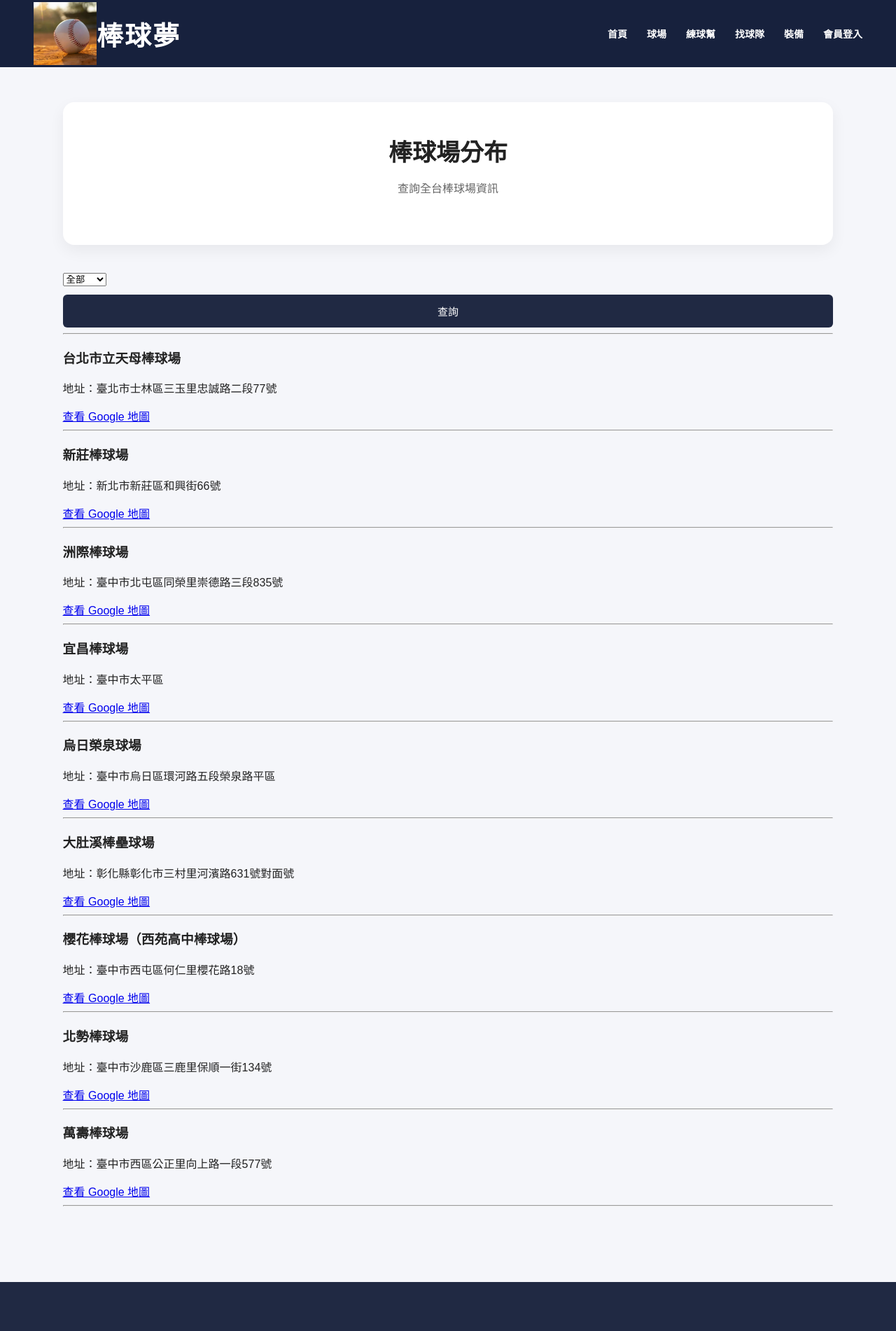
After one commit to elses003/dream-of-baseball, a Flask app: page /fields in a window 1280 px wide. The commit adds this page. Shown: the whole page at 70% size. Run offline with Flask 3, Linux system fonts and the light colour scheme.

Commit message:
新增球場與練球場功能

```diff
--- a/app.py
+++ b/app.py
@@ -5,6 +5,7 @@ from flask_login import (
     login_required, logout_user, current_user
 )
 from flask_bcrypt import Bcrypt
+import json
 import os
 import re
 
@@ -43,11 +44,67 @@ class Product(db.Model):
 def load_user(user_id):
     return User.query.get(int(user_id))
 
-
 @app.route("/")
 def home():
-    products = Product.query.all()
-    return render_template("home.html", products=products)
+    return render_template("home.html")
+
+
+@app.route("/fields")
+def fields():
+    selected_city = request.args.get("city", "全部")
+
+    with open("棒球場.json", "r", encoding="utf-8") as f:
+        all_fields = json.load(f)
+
+    cities = ["全部"]
+
+    for field in all_fields:
+        if field["city"] not in cities:
+            cities.append(field["city"])
+
+    if selected_city != "全部":
+        fields = [
+            field for field in all_fields
+            if field["city"] == selected_city
+        ]
+    else:
+        fields = all_fields
+
+    return render_template(
+        "fields.html",
+        fields=fields,
+        cities=cities,
+        selected_city=selected_city
+    )
+
+@app.route("/practices")
+def practices():
+    selected_city = request.args.get("city", "全部")
+
+    with open("練習場.json", "r", encoding="utf-8") as f:
+        all_fields = json.load(f)
+
+    cities = ["全部"]
+
+    for field in all_fields:
+        if field["city"] not in cities:
+            cities.append(field["city"])
+
+    if selected_city != "全部":
+        fields = [
+            field for field in all_fields
+            if field["city"] == selected_city
+        ]
+    else:
+        fields = all_fields
+
+    return render_template(
+        "practices.html",
+        fields=fields,
+        cities=cities,
+        selected_city=selected_city
+    )
+
 
 
 @app.route("/register", methods=["GET", "POST"])
--- a/requirements.txt
+++ b/requirements.txt
@@ -1,5 +1,8 @@
 flask
+gunicorn
 flask_sqlalchemy
 flask_login
 flask_bcrypt
-gunicorn
+pandas
+requests
+matplotlib
--- a/static/style.css
+++ b/static/style.css
@@ -22,23 +22,22 @@ body {
 .brand {
     display: flex;
     align-items: center;
-    gap: 16px;
+    gap: 15px;
 }
 
 .logo-circle {
-    width: 62px;
-    height: 62px;
-    background: white;
-    color: #17213d;
-    border-radius: 50%;
+    display: flex;
+    align-items: center;
+    justify-content: center;
     display: flex;
     align-items: center;
     justify-content: center;
 }
 
-.logo-circle span {
-    font-size: 34px;
-    transform: rotate(-15deg);
+.logo-circle img {
+    width: 90px;
+    height: 90px;
+    object-fit: contain;
 }
 
 .brand h1 {
--- a/templates/add_product.html
+++ b/templates/add_product.html
@@ -3,7 +3,7 @@
 {% block content %}
 
 <div class="form-box">
-    <h2>刊登二手商品</h2>
+    <h2>刊登商品</h2>
     <p class="hint">請填寫商品資訊</p>
 
     <form method="POST">
--- a/templates/dashboard.html
+++ b/templates/dashboard.html
@@ -11,7 +11,7 @@
 
         <ul>
             <li>會員資料</li>
-            <li><a href="/divelog">潛水日誌</a></li>
+            <li><a href="/divelog">棒球日誌</a></li>
             <li>我的商品</li>
         </ul>
     </aside>
--- /dev/null
+++ b/templates/fields.html
@@ -0,0 +1,40 @@
+{% extends "layout.html" %}
+
+{% block content %}
+
+<section class="hero">
+    <h2>棒球場分布</h2>
+    <p>查詢全台棒球場資訊</p>
+</section>
+
+<form method="GET">
+    <select name="city">
+        {% for city in cities %}
+        <option value="{{ city }}"
+            {% if city == selected_city %}selected{% endif %}>
+            {{ city }}
+        </option>
+        {% endfor %}
+    </select>
+
+    <button type="submit">查詢</button>
+</form>
+
+<hr>
+
+{% for field in fields %}
+
+<h3>{{ field.name }}</h3>
+
+
+<p>地址：{{ field.address }}</p>
+
+<a href="{{ field.map_url }}" target="_blank">
+    查看 Google 地圖
+</a>
+
+<hr>
+
+{% endfor %}
+
+{% endblock %}
--- a/templates/layout.html
+++ b/templates/layout.html
@@ -2,7 +2,7 @@
 <html lang="zh-Hant">
 <head>
     <meta charset="UTF-8">
-    <title>潛域 - 二手潛水裝備</title>
+    <title>棒球</title>
     <link rel="stylesheet" href="{{ url_for('static', filename='style.css') }}">
 </head>
 <body>
@@ -10,17 +10,18 @@
 <header class="navbar">
     <div class="brand">
         <div class="logo-circle">
-            <span>〰</span>
+             <img src="{{ url_for('static', filename='baseball.png') }}" alt="logo">
+             <h1>棒球夢</h1>
         </div>
-        <h1>潛域</h1>
+
     </div>
 
     <nav>
         <a href="/">首頁</a>
-        <a href="#">潛點介紹</a>
-        <a href="#">潛水知識</a>
-        <a href="#">揪團</a>
-        <a href="/">二手裝備</a>
+        <a href="/fields">球場</a>
+        <a href="/practices">練球幫</a>
+        <a href="#">找球隊</a>
+        <a href="/add_product">裝備</a>
 
         {% if current_user.is_authenticated %}
             <a href="/dashboard">會員中心</a>
--- /dev/null
+++ b/棒球場.json
@@ -0,0 +1,60 @@
+[
+        {
+            "name": "台北市立天母棒球場",
+            "city": "台北市",
+            "address": "臺北市士林區三玉里忠誠路二段77號",
+            "type": "職棒球場",
+            "map_url": "https://www.google.com/maps/place/%E5%8F%B0%E5%8C%97%E5%B8%82%E7%AB%8B%E5%A4%A9%E6%AF%8D%E6%A3%92%E7%90%83%E5%A0%B4/@25.11324,121.5304111,17z/data=!3m1!4b1!4m6!3m5!1s0x3442ae81a030469b:0x1f65196e5aa1053c!8m2!3d25.1132352!4d121.532986!16s%2Fm%2F026_k17?entry=ttu&g_ep=EgoyMDI2MDUzMS4wIKXMDSoASAFQAw%3D%3D"
+        },
+        {
+            "name": "新莊棒球場",
+            "city": "新北市",
+            "address": "新北市新莊區和興街66號",
+            "type": "職棒球場",
+            "map_url":"https://www.google.com/maps/place/%E5%AF%8C%E9%82%A6%E6%82%8D%E5%B0%87%E6%A3%92%E7%90%83%E9%9A%8A+%E6%96%B0%E8%8E%8A%E6%A3%92%E7%90%83%E5%A0%B4/@25.0407183,121.4464633,19z/data=!4m10!1m2!2m1!1z5paw6I6K5qOS55CD5aC0!3m6!1s0x3442a877cfbe0d8f:0xa5ca32ad0d728f39!8m2!3d25.0408957!4d121.4475281!15sCg_mlrDojormo5LnkIPloLRaFCIS5pawIOiOiiDmo5LnkIMg5aC0kgEOYmFzZWJhbGxfZmllbGTgAQA!16s%2Fg%2F11ggsl_5qf?entry=ttu&g_ep=EgoyMDI2MDUzMS4wIKXMDSoASAFQAw%3D%3D"
+        },
+        {
+            "name": "洲際棒球場",
+            "city": "台中市",
+            "address": "臺中市北屯區同榮里崇德路三段835號",
+            "type": "職棒球場",
+            "map_url": "https://www.google.com/maps/place/%E8%87%BA%E4%B8%AD%E6%B4%B2%E9%9A%9B%E6%A3%92%E7%90%83%E5%A0%B4/@24.1994292,120.682272,18z/data=!4m6!3m5!1s0x346917951156a4fd:0x4e48010d8fbdf059!8m2!3d24.1994288!4d120.6839558!16s%2Fm%2F025zbnw?entry=ttu&g_ep=EgoyMDI2MDUzMS4wIKXMDSoASAFQAw%3D%3D"
+        },
+        {
+            "name": "宜昌棒球場",
+            "city": "台中市",
+            "address": "臺中市太平區",
+            "map_url": "https://www.google.com/maps/place/%E5%AE%9C%E6%98%8C%E6%A3%92%E7%90%83%E5%A0%B4/@24.1374047,120.7070172,17z/data=!4m6!3m5!1s0x34693d4acf23e17b:0x627bf96d9ca2c244!8m2!3d24.1374047!4d120.7117808!16s%2Fg%2F11b721z9hj?authuser=0&entry=ttu&g_ep=EgoyMDI2MDUzMS4wIKXMDSoASAFQAw%3D%3D"
+        },
+        {
+            "name": "烏日榮泉球場",
+            "city": "台中市",
+            "address": "臺中市烏日區環河路五段榮泉路平區",
+            "map_url": "https://www.google.com/maps/place/%E7%83%8F%E6%97%A5%E6%A6%AE%E6%B3%89%E7%90%83%E5%A0%B4/@24.1079842,120.5894988,17z/data=!4m10!1m2!2m1!1z54OP5rqq5qau5rOJ5qOS55CD5aC0!3m6!1s0x34693fb6b7f1272b:0xf179fcf7308354aa!8m2!3d24.1078505!4d120.5932499!15sChXng4_muqrmpq7ms4nmo5LnkIPloLSSAQ5iYXNlYmFsbF9maWVsZOABAA!16s%2Fg%2F11ghzlp839?entry=ttu&g_ep=EgoyMDI2MDUzMS4wIKXMDSoASAFQAw%3D%3D"
+        },
+        {
+            "name": "大肚溪棒壘球場",
+            "city": "彰化縣",
+            "address": "彰化縣彰化市三村里河濱路631號對面號",
+            "map_url": "https://www.google.com/maps/place/%E5%A4%A7%E8%82%9A%E6%BA%AA%E6%A3%92%E5%A3%98%E7%90%83%E5%A0%B4/@24.0988125,120.5919047,17z/data=!3m1!4b1!4m6!3m5!1s0x34693eca7fcb8f2f:0xb045b93a322d4376!8m2!3d24.0988077!4d120.5967756!16s%2Fg%2F11b76ld6r4?entry=ttu&g_ep=EgoyMDI2MDUzMS4wIKXMDSoASAFQAw%3D%3D"
+        },
+        {
+            "name": "櫻花棒球場（西苑高中棒球場）",
+            "city": "台中市",
+            "address": "臺中市西屯區何仁里櫻花路18號",
+            "map_url": "https://www.google.com/maps/place/%E6%AB%BB%E8%8A%B1%E6%A3%92%E7%90%83%E5%A0%B4%EF%BC%88%E8%A5%BF%E8%8B%91%E9%AB%98%E4%B8%AD%E6%A3%92%E7%90%83%E5%A0%B4%EF%BC%89/@24.1694009,120.6492561,16z/data=!3m1!4b1!4m6!3m5!1s0x34693d8824f011e1:0x21a8d34930ce5d50!8m2!3d24.169396!4d120.651831!16s%2Fg%2F11bysjq4ld?entry=ttu&g_ep=EgoyMDI2MDUzMS4wIKXMDSoASAFQAw%3D%3D"
+        },
+        {
+            "name": "北勢棒球場",
+            "city": "台中市",
+            "address": "臺中市沙鹿區三鹿里保順一街134號",
+            "map_url": "https://www.google.com/maps/place/%E5%8C%97%E5%8B%A2%E6%A3%92%E7%90%83%E5%A0%B4/@24.2087962,120.5611741,17z/data=!3m1!4b1!4m6!3m5!1s0x3469158f4343e2e3:0x4da81ee732b066e9!8m2!3d24.2087913!4d120.563749!16s%2Fg%2F11g1kllfw_?entry=ttu&g_ep=EgoyMDI2MDUzMS4wIKXMDSoASAFQAw%3D%3D"
+        },
+        {
+            "name": "萬壽棒球場",
+            "city": "台中市",
+            "address": "臺中市西區公正里向上路一段577號",
+            "map_url": "https://www.google.com/maps/place/%E8%87%BA%E4%B8%AD%E8%90%AC%E5%A3%BD%E6%A3%92%E7%90%83%E5%A0%B4/@24.1465559,120.6480401,16z/data=!3m2!4b1!5s0x34693dbdb4064de5:0xac5d944f32053954!4m6!3m5!1s0x34693dbdba117e79:0xefa93e98387692e6!8m2!3d24.146551!4d120.650615!16s%2Fg%2F155qy408?authuser=0&entry=ttu&g_ep=EgoyMDI2MDUzMS4wIKXMDSoASAFQAw%3D%3D"
+        }
+
+    ]
```
Also changed, not shown: templates/home.html (+7 -28 lines), templates/practices.html (added, +40 -0 lines), 練習場.json (added, +14 -0 lines), static/baseball.png (added), 1 other file.
